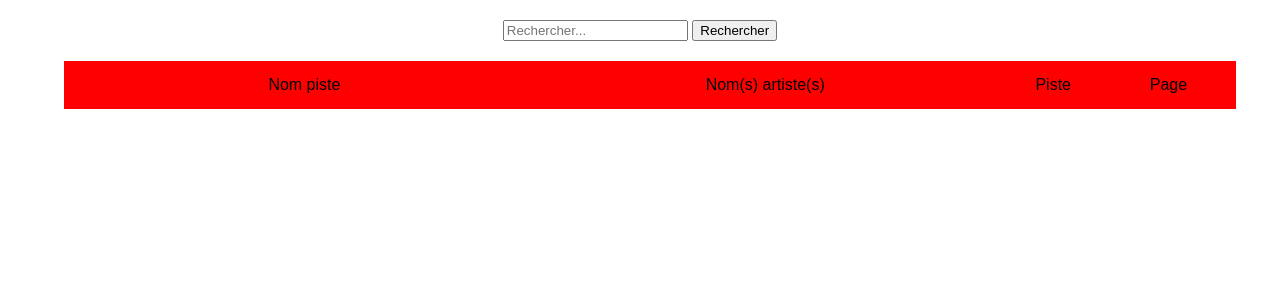
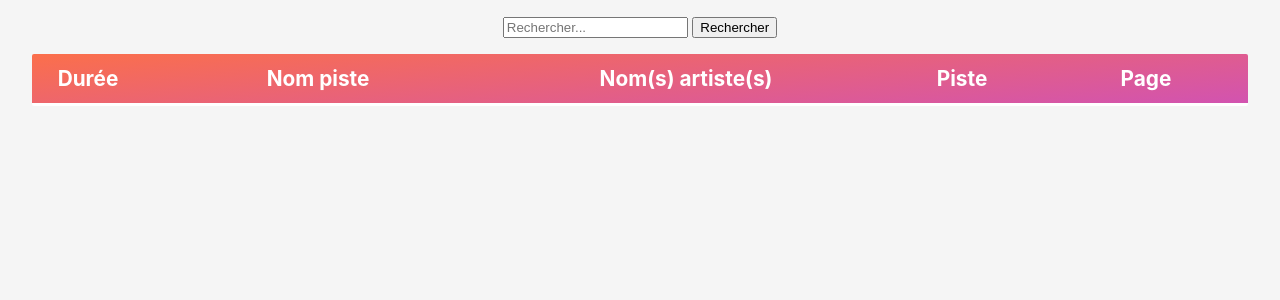
Before and after one commit to ValentinLe/challenge_SoyHuCe, a PHP site: page / in a window 1280 px wide. Shown: the top 300 px of the page. Run offline with PHP 8.4, Linux system fonts and the light colour scheme.

Commit message:
css des items

```diff
--- a/site/index.html
+++ b/site/index.html
@@ -13,6 +13,7 @@
     </div>
     <section id="results">
       <div class="item">
+        <span>Durée</span>
         <span>Nom piste</span>
         <span>Nom(s) artiste(s)</span>
         <span>Piste</span>
--- a/site/js/Request.js
+++ b/site/js/Request.js
@@ -25,8 +25,10 @@ function visu(data) {
 }
 
 function getHTMLSong(jsonSong) {
+  let duree = new Date(jsonSong["trackTimeMillis"]);
   return (
     "<div class='item'>" +
+      "<span class='time'>" + duree.getMinutes() + ":" + duree.getSeconds() + "</span>" +
       "<span class='trackName'>" + jsonSong["trackName"] + "</span>" +
       "<span class='artistName'>" + jsonSong["artistName"] + "</span>" +
       "<audio controls src=" + jsonSong["previewUrl"] + "></audio>" +
@@ -44,7 +46,7 @@ function main() {
     let text = input.value;
     if (text !== "") {
       document.getElementsByClassName("listSong")[0].innerHTML = "";
-      let url = "https://itunes.apple.com/search?term=" + text + "&limit=10&entity=song";
+      let url = "https://itunes.apple.com/search?term=" + text + "&limit=20&entity=song";
       let value = requestJson(url, (data) => (visu(data)));
     }
   }
--- a/site/skin/screen.css
+++ b/site/skin/screen.css
@@ -1,6 +1,7 @@
 
 html {
-  font-family: sans-serif;
+  font-family: -apple-system,system-ui,BlinkMacSystemFont,"Segoe UI",Roboto,"Helvetica Neue","Fira Sans",Ubuntu,Oxygen,"Oxygen Sans",Cantarell,"Droid Sans","Apple Color Emoji","Segoe UI Emoji","Segoe UI Emoji","Segoe UI Symbol","Lucida Grande",Helvetica,Arial,sans-serif;
+  background-color: #F5F5F5;
 }
 
 body {
@@ -9,50 +10,60 @@ body {
 }
 
 .searchZone {
-  padding: 20px;
+  padding: 16px;
   text-align: center;
 }
 
 #results {
   display: grid;
   grid-template-columns: 1fr;
-  background-color: gold;
-  width: 90%;
+  width: 95%;
   margin: auto;
-}
-
-.listSong {
-  background-color: blue;
-  width: 100%;
 }
 
 .item {
   display: grid;
-  grid-template-columns: 4fr 4fr 1fr 1fr;
-  background-color: red;
-  width: 100%;
+  grid-template-columns: 1fr 4fr 4fr 2fr 2fr;
   padding: 10px;
   text-align: center;
+  border-radius: 2px;
+}
+
+.item * {
+  margin: 2px;
+}
+
+#results>.item {
+  font-weight: 700;
+  font-size: 1.3em;
+  border-bottom: 3px solid white;
+  color: white;
+  background-image: linear-gradient(175deg, #fb6f4b, #d253b0);
 }
 
 .listSong>.item {
-  background-color: #eee;
-}
-
-.listSong>.item:nth-child(odd) {
-  background-color: #aaa;
+  margin: 8px 0;
+  box-shadow: 0 0 0 1px rgba(0,0,0,.15), 0 2px 3px rgba(0,0,0,.2);
+  background-color: #fff;
+  position: relative;
+  transition: transform 0.5s, background-color 0.5s;
 }
 
 .listSong>.item:hover {
-  background-color: white;
-  transition: background-color 0.3s;
+  transform: scale(1.005);
+  background-color: #f5f5f5;
 }
 
-#results span {
-  padding: 5px;
+.listSong span {
+  padding: 8px;
   overflow: hidden;
 }
 
 .listSong audio {
   height: 80%;
 }
+
+.listSong button {
+  margin: auto;
+  padding: 0.5em 1em;
+}
```
